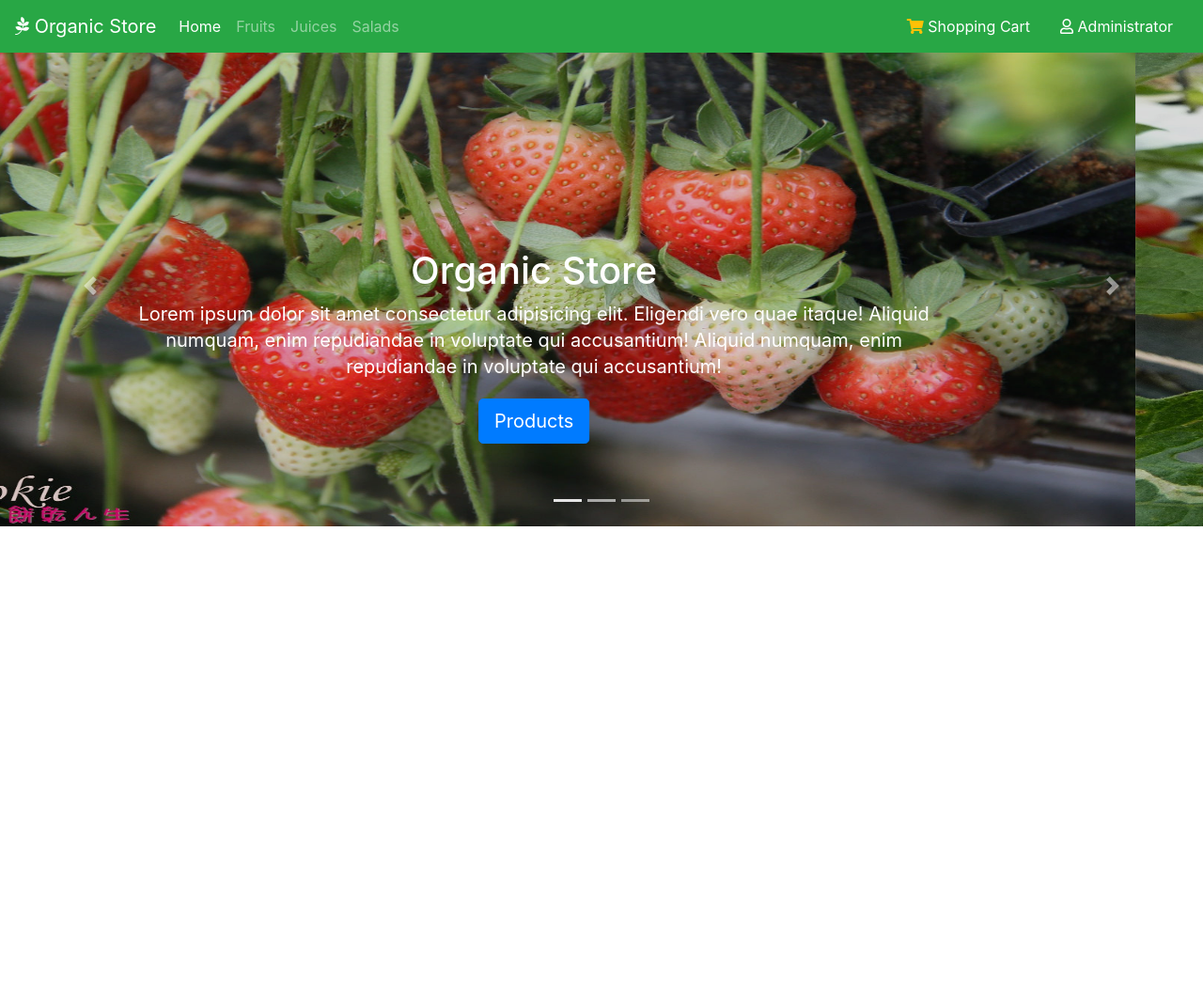
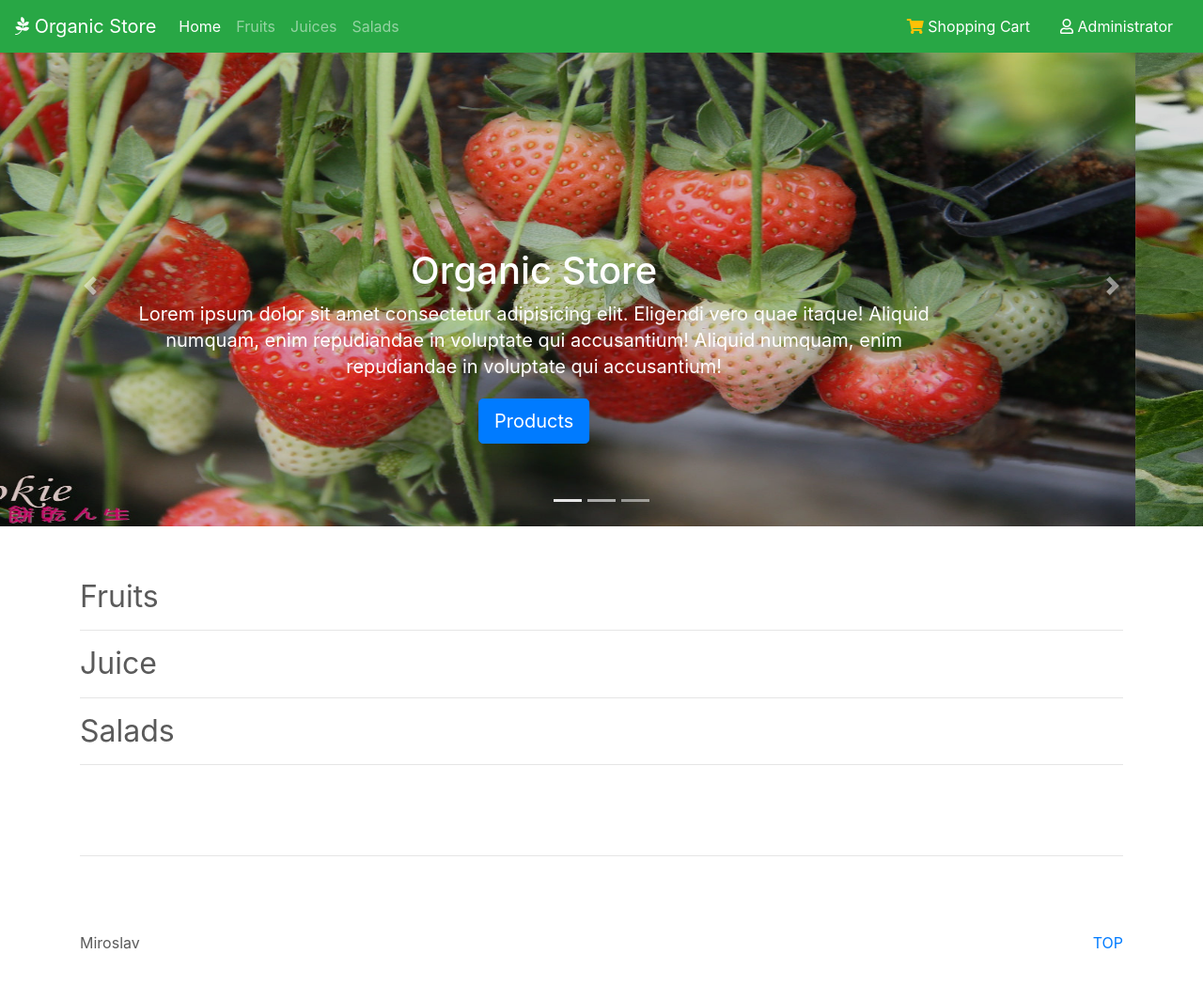
Before and after one commit to GitMaster97/Product, a plain HTML site: page index.html in a window 1280 px wide. Shown: the whole page at 94% size. Before the commit the page ends 800 px from the top, so only its background shows below. Drawn offline with nearby package versions, Linux system fonts and the light colour scheme.

```diff
--- a/index.html
+++ b/index.html
@@ -29,7 +29,7 @@
                     <a class="nav-link" href="#">Home</a>
                 </li>
                 <li class="nav-item">
-                    <a class="nav-link" href="#fruits">Fruits</a>
+                    <a class="nav-link" href="#fruit">Fruits</a>
                 </li>
                 <li class="nav-item">
                     <a class="nav-link" href="#juice">Juices</a>
@@ -109,10 +109,28 @@
         </a>
     </div>
 
+    <div class="container marketing">
+        <br>
+        <h2 id="fruit">Fruits</h2>
+        <hr>
+        <div class="row" id="fruitDiv"></div>
+        <h2 id="juice">Juice</h2>
+        <hr>
+        <div class="row" id="fruitDiv"></div>
+        <h2 id="salad">Salads</h2>
+        <hr>
+        <div class="row" id="SaladDiv"></div>
+        <hr class="featurette-divider">
+    </div>
 
-
-
-
+    <footer class="container">
+        <p class="float-right">
+            <a href="#">TOP</a>
+        </p>
+        <div class="row">
+            Miroslav
+        </div>
+    </footer>
 </main>
 
 
@@ -120,5 +138,9 @@
 <script src="https://code.jquery.com/jquery-3.3.1.slim.min.js" integrity="sha384-q8i/X+965DzO0rT7abK41JStQIAqVgRVzpbzo5smXKp4YfRvH+8abtTE1Pi6jizo" crossorigin="anonymous"></script>
 <script src="https://cdnjs.cloudflare.com/ajax/libs/popper.js/1.14.7/umd/popper.min.js" integrity="sha384-UO2eT0CpHqdSJQ6hJty5KVphtPhzWj9WO1clHTMGa3JDZwrnQq4sF86dIHNDz0W1" crossorigin="anonymous"></script>
 <script src="https://stackpath.bootstrapcdn.com/bootstrap/4.3.1/js/bootstrap.min.js" integrity="sha384-JjSmVgyd0p3pXB1rRibZUAYoIIy6OrQ6VrjIEaFf/nJGzIxFDsf4x0xIM+B07jRM" crossorigin="anonymous"></script>
+<!--FIREBASE-->
+<script src="https://www.gstatic.com/firebasejs/5.11.0/firebase.js"></script>
+
+<script src="./main.js"></script>
 </body>
 </html>
```
